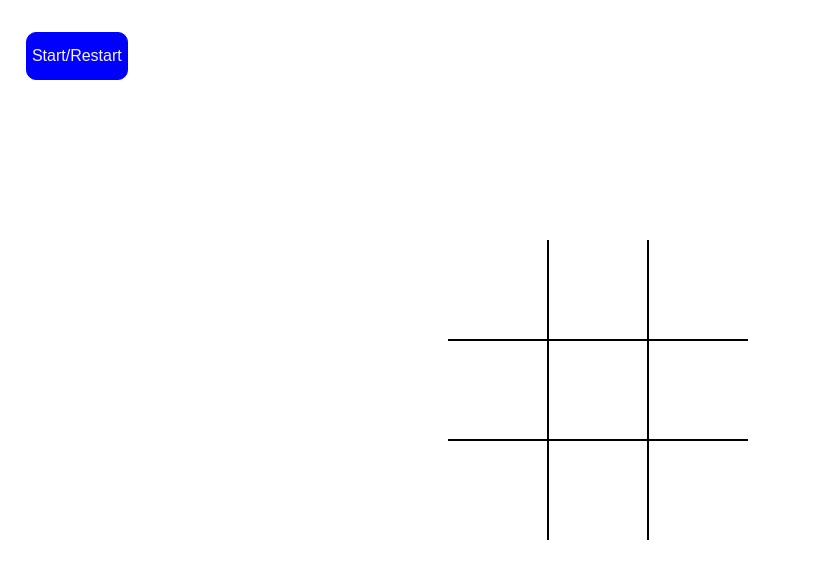
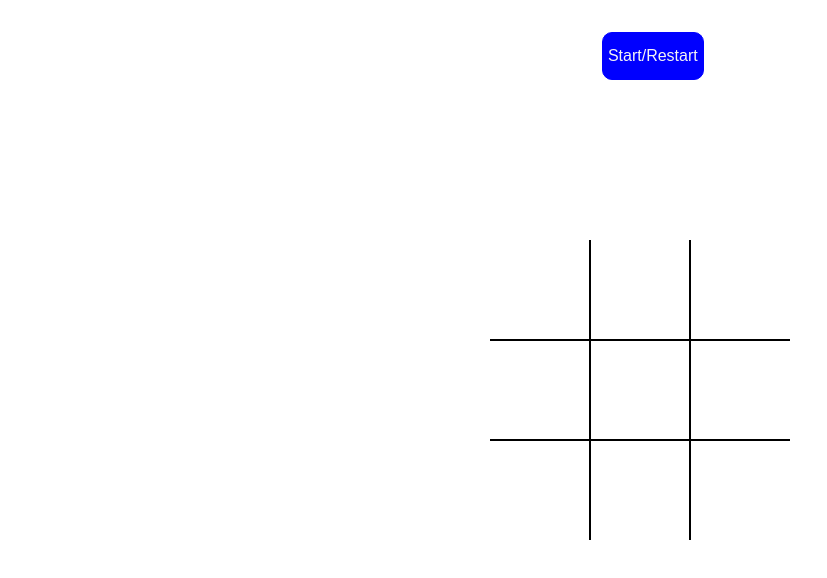
Before and after one commit to shkelzen-dev/tic-tac-toe, a plain HTML site: page index.html in a window 1280 px wide. Both pictures are taken after a click on the button "Start/Restart". Shown: the whole page, without its empty margins (0-827 px from the left). Drawn offline with Linux system fonts and the light colour scheme.

Commit message:
playable version v1.2

```diff
--- a/styles.css
+++ b/styles.css
@@ -4,8 +4,14 @@ body,html{
     height: 100%;
 }
 
+body{
+    display: flex;
+    justify-content: space-around;
+
+}
+
 .main{
-    position: fixed;
+    position:absolute;
     margin: 30vh 35vw;
     display: grid; /*grid*/
     grid-template-columns: 100px 100px 100px;
@@ -85,7 +91,7 @@ form #name{
 }
 
 .restart{
-    position:fixed;
+    position:relative;
     border: 1px solid black;
     width: 8vw;
     height: 6vh;
```
